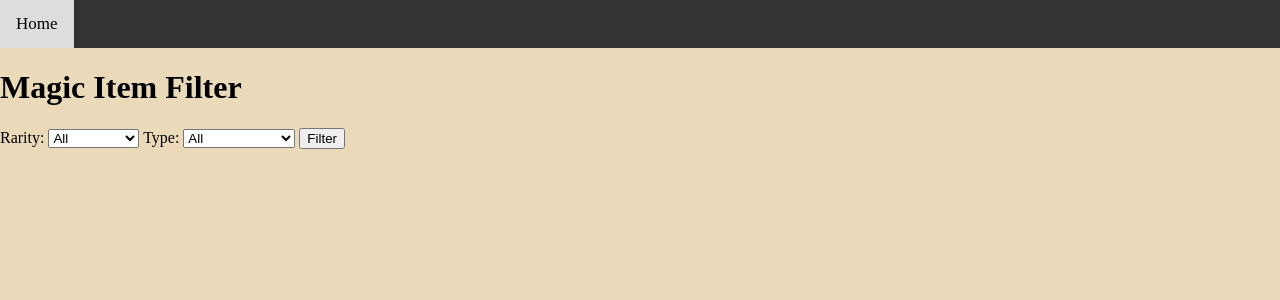
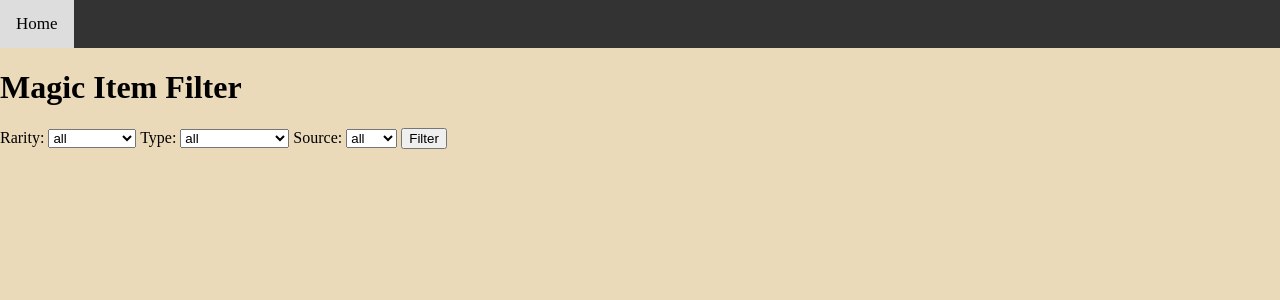
Before and after one commit to FuZionPanda1/DnDItemApp, a Flask app: page / in a window 1280 px wide. Shown: the top 300 px of the page. Run offline with Flask 3, Linux system fonts and the light colour scheme.

Commit message:
I HATE THIS
jumpinh in front of a semi-truck going at 90-mph on a highway after this one :pray:

```diff
--- a/app.py
+++ b/app.py
@@ -23,34 +23,41 @@ def fetch_items():
         print(f"Failed to fetch data: {e.reason}")
         return []
 
-def filter_items(items, rarity_choice, type_choice):
+def filter_items(items, rarity_choice, type_choice, source_choice):
     filtered = items
     if rarity_choice != "all":
         filtered = [item for item in filtered if item['rarity'] == rarity_choice]
     if type_choice != "all":
         filtered = [item for item in filtered if item['type'] == type_choice]
+    if source_choice != "ALL":
+        filtered = [item for item in filtered if item['source'] == source_choice]
     return sorted(filtered, key=lambda item: RARITY_ORDER.get(item['rarity'], float('inf')))
+
+
+
+
 
 items = fetch_items()
 
 rarity_options = ["all", "common", "uncommon", "rare", "legendary", "artifact"]
 type_options = ["all", "weapon", "staff", "ring", "wondrous item"]
-source_options = ["SRD", "TCE"]
+source_options = ["all", "SRD", "TCE"]
 
 @app.route('/')
 def index():
-    return render_template('index.html', rarity_options=rarity_options, type_options=type_options)
+    return render_template('index.html', rarity_options=rarity_options, type_options=type_options, source_options=source_options)
 
 @app.route('/filter', methods=['POST'])
 def filter():
     rarity_choice = request.form.get('rarity_choice').strip().lower()
     type_choice = request.form.get('type_choice').strip().lower()
+    source_choice = request.form.get('source_choice').strip().upper()  # Assuming sources are in uppercase in the data
 
-    if rarity_choice in rarity_options and type_choice in type_options:
-        filtered_items = filter_items(items, rarity_choice, type_choice)
-        return render_template('results.html', items=filtered_items, rarity_choice=rarity_choice, type_choice=type_choice)
+    if rarity_choice in [option.lower() for option in rarity_options] and type_choice in [option.lower() for option in type_options] and source_choice in [option.upper() for option in source_options]:
+        filtered_items = filter_items(items, rarity_choice, type_choice, source_choice)
+        return render_template('results.html', items=filtered_items, rarity_choice=rarity_choice, type_choice=type_choice, source_choice=source_choice)
     else:
-        return "Invalid rarity or type selection", 400
+        return "Invalid rarity, type, or source selection", 400
 
 @app.route('/item/<item_name>')
 def item_details(item_name):
--- a/templates/index.html
+++ b/templates/index.html
@@ -11,20 +11,30 @@
         <a href="/" class="active">Home</a>
     </div>
     <h1>Magic Item Filter</h1>
-    <form action="/filter" method="post">
+    <form action="/filter" method="POST">
         <label for="rarity_choice">Rarity:</label>
         <select name="rarity_choice" id="rarity_choice">
-            {% for rarity in rarity_options %}
-                <option value="{{ rarity }}">{{ rarity.capitalize() }}</option>
+            {% for option in rarity_options %}
+                <option value="{{ option }}">{{ option }}</option>
             {% endfor %}
         </select>
+
         <label for="type_choice">Type:</label>
         <select name="type_choice" id="type_choice">
-            {% for type in type_options %}
-                <option value="{{ type }}">{{ type.capitalize() }}</option>
+            {% for option in type_options %}
+                <option value="{{ option }}">{{ option }}</option>
             {% endfor %}
         </select>
+
+        <label for="source_choice">Source:</label>
+        <select name="source_choice" id="source_choice">
+            {% for option in source_options %}
+                <option value="{{ option }}">{{ option }}</option>
+            {% endfor %}
+        </select>
+
         <button type="submit">Filter</button>
     </form>
+
 </body>
 </html>
--- a/templates/item.html
+++ b/templates/item.html
@@ -14,14 +14,14 @@
     <p><strong>Rarity:</strong> {{ item['rarity'] }}</p>
     <p><strong>Type:</strong> {{ item['type'] }}</p>
     <p><strong>Description:</strong> {{ item['description'] }}</p>
-    <img id="item-image" src="{{ item['image'] or 'https://github.com/FuZionPanda1/DnDItemApp/blob/main/images/placeholder.png?raw=attuned' }}" alt="{{ item['name'] }} image" style="max-width: 10%; height: auto;">
+    <img id="item-image" src="{{ item['image'] or 'https://github.com/FuZionPanda1/DnDItemApp/blob/main/images/placeholder.png?raw=true' }}" alt="{{ item['name'] }} image" style="max-width: 10%; height: auto;">
     <br>
     <a href="/">Back to filter</a>
 
     <script>
         document.addEventListener('DOMContentLoaded', function() {
             var img = document.getElementById('item-image');
-            var placeholderImage = "https://github.com/FuZionPanda1/DnDItemApp/blob/main/images/placeholder.png?raw=attuned";
+            var placeholderImage = "https://github.com/FuZionPanda1/DnDItemApp/blob/main/images/placeholder.png?raw=true";
 
             img.onerror = function() {
                 img.src = placeholderImage;
--- a/templates/results.html
+++ b/templates/results.html
@@ -11,7 +11,7 @@
         <a href="/">Home</a>
     </div>
     <h1 class="center-content">Filtered Results</h1>
-    <p class="center-content">Here are the Rarirty: ({{ rarity_choice }}) Type: ({{ type_choice }}) choices:</p>
+    <p class="center-content">Here are the Rarity: ({{ rarity_choice }}), Type: ({{ type_choice }}), Source: ({{ source_choice }}) choices:</p>
     {% if items %}
         <div class="center-content">
             {% for item in items %}
@@ -19,7 +19,7 @@
             {% endfor %}
         </div>
     {% else %}
-        <p class="center-content">No items found for rarity: {{ rarity_choice }} and type: {{ type_choice }}</p>
+        <p class="center-content">No items found for rarity: {{ rarity_choice }}, type: {{ type_choice }}, and source: {{ source_choice }}</p>
     {% endif %}
     <div class="center-content">
     <a href="/" class="back-button">Back to filter</a>
```
